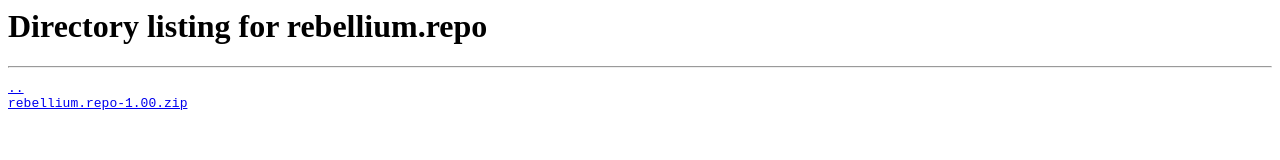
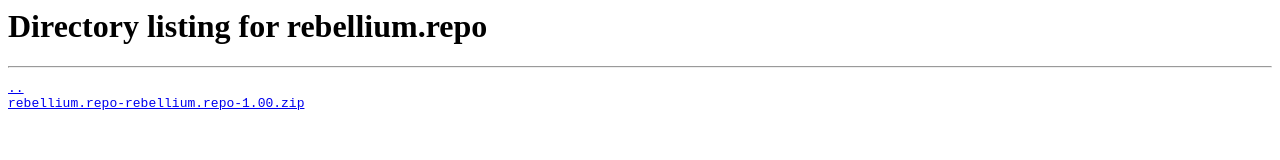
Before and after one commit to ADDONVIDA/rebellium.repo, a plain HTML site: page rebellium.repo/index.html in a window 1280 px wide. Drawn offline with Linux system fonts and the light colour scheme.

Commit message:
update repo

```diff
--- a/rebellium.repo/index.html
+++ b/rebellium.repo/index.html
@@ -3,7 +3,7 @@
 <h1>Directory listing for rebellium.repo</h1>
 <hr/>
 <pre><a href="../index.html">..</a>
-<a href="rebellium.repo-1.00.zip">rebellium.repo-1.00.zip</a>
+<a href="rebellium.repo-rebellium.repo-1.00.zip">rebellium.repo-rebellium.repo-1.00.zip</a>
 </pre>
 </body>
 </html>
```
Also changed, not shown: 2 other files.
